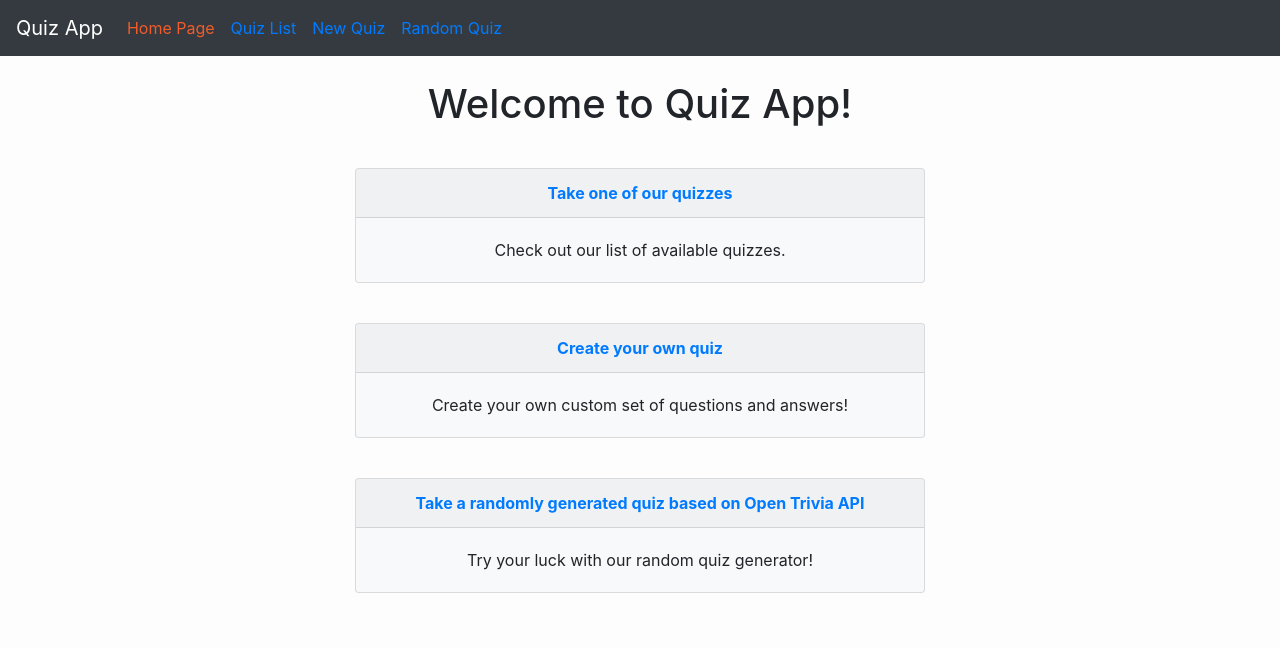
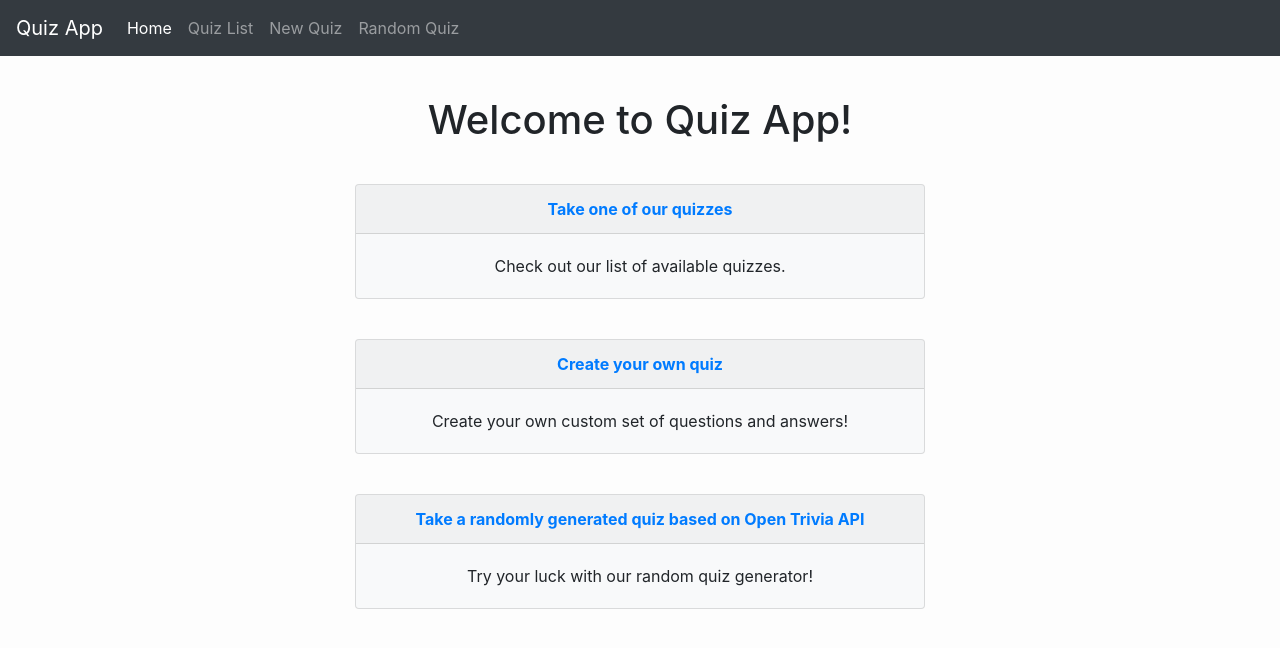
Before and after one commit to mkapiczy/react-quiz-app, a React (Create React App) app: page / in a window 1280 px wide. Shown: the top 648 px of the page. Built offline with nearby package versions, Linux system fonts and the light colour scheme; what redux-immutable-state-invariant would draw is missing.

Commit message:
Fix Navbar with use of bootstrap-react

```diff
--- a/package.json
+++ b/package.json
@@ -8,10 +8,10 @@
     "@testing-library/user-event": "^7.1.2",
     "@types/classnames": "^2.2.9",
     "@types/jest": "^24.0.0",
+    "@types/lodash": "^4.14.149",
     "@types/node": "^12.0.0",
     "@types/react": "^16.9.0",
     "@types/react-dom": "^16.9.0",
-    "@types/lodash": "^4.14.149",
     "@types/react-redux": "^7.1.6",
     "@types/react-router-dom": "^5.1.3",
     "@types/redux-immutable-state-invariant": "^2.1.1",
@@ -20,6 +20,7 @@
     "lodash": "latest",
     "node-sass": "^4.13.1",
     "react": "^16.12.0",
+    "react-bootstrap": "^1.0.0-beta.16",
     "react-dom": "^16.12.0",
     "react-redux": "^7.1.3",
     "react-router-dom": "^5.1.2",
--- a/src/components/App.scss
+++ b/src/components/App.scss
@@ -0,0 +1,3 @@
+#app {
+  padding: 0 !important;
+}
--- a/src/components/Header/Header.tsx
+++ b/src/components/Header/Header.tsx
@@ -1,33 +1,38 @@
 import React from 'react';
 import {NavLink} from "react-router-dom";
+import {Nav, Navbar} from "react-bootstrap";
 
 const Header: React.FC = () => {
-    const activeStyle = {color: "#F15B2A"}
 
     return (
-        <nav className="navbar navbar-expand-md navbar-dark fixed-top bg-dark">
-            <a className="navbar-brand" href="/">Quiz App</a>
-            <button className="navbar-toggler" type="button" data-toggle="collapse" data-target="#navbarCollapse"
-                    aria-controls="navbarCollapse" aria-expanded="false" aria-label="Toggle navigation">
-                <span className="navbar-toggler-icon"></span>
-            </button>
-            <div className="collapse navbar-collapse" id="navbarCollapse">
-                <ul className="navbar-nav mr-auto">
-                    <li className="nav-item nav-link active">
-                        <NavLink to="/" activeStyle={activeStyle} exact>Home Page</NavLink>
-                    </li>
-                    <li className="nav-item nav-link">
-                        <NavLink to="/quiz-list" activeStyle={activeStyle} exact>Quiz List</NavLink>
-                    </li>
-                    <li className="nav-item nav-link">
-                        <NavLink to="/new-quiz" activeStyle={activeStyle} exact>New Quiz</NavLink>
-                    </li>
-                    <li className="nav-item nav-link">
-                        <NavLink to="/quiz/random" activeStyle={activeStyle} exact>Random Quiz</NavLink>
-                    </li>
-                </ul>
-            </div>
-        </nav>
+        <Navbar bg="dark" variant="dark" expand="lg" style={{marginBottom: "5vmin"}}>
+            <Navbar.Brand href="/">Quiz App</Navbar.Brand>
+            <Navbar.Toggle aria-controls="basic-navbar-nav"/>
+            <Navbar.Collapse id="basic-navbar-nav">
+                <Nav className="mr-auto">
+                    <Nav.Item>
+                        <Nav.Link eventKey="1" as={NavLink} exact to="/">
+                            Home
+                        </Nav.Link>
+                    </Nav.Item>
+                    <Nav.Item>
+                        <Nav.Link eventKey="2" as={NavLink} exact to="/quiz-list">
+                            Quiz List
+                        </Nav.Link>
+                    </Nav.Item>
+                    <Nav.Item>
+                        <Nav.Link eventKey="3" as={NavLink} exact to="/new-quiz">
+                            New Quiz
+                        </Nav.Link>
+                    </Nav.Item>
+                    <Nav.Item>
+                        <Nav.Link eventKey="4" as={NavLink} exact to="/quiz/random">
+                            Random Quiz
+                        </Nav.Link>
+                    </Nav.Item>
+                </Nav>
+            </Navbar.Collapse>
+        </Navbar>
     )
 }
 
--- a/src/index.scss
+++ b/src/index.scss
@@ -7,9 +7,7 @@ html, body {
   -moz-osx-font-smoothing: grayscale;
   min-height: 100%;
   height: 100%;
-  padding-top: 40px;
   background-color: #fdfdfd !important;
-
 }
 
 code {
```
Also changed, not shown: 1 other file (tests, documents, lock files or other folders).
